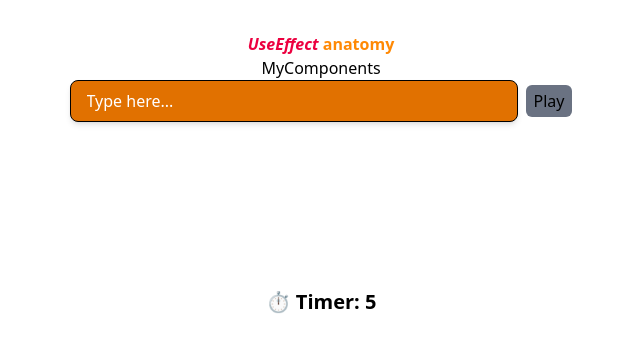
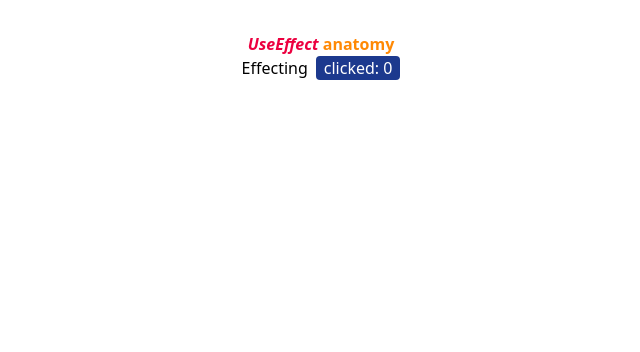
Before and after one commit to mehedihasanshohan/useEffect-anatomy, a React (Vite) app: page / in a window 1280 px wide. Shown: the top 352 px of the page, without its empty margins (319-959 px from the left). Built offline with nearby package versions, Linux system fonts and the light colour scheme; grey boxes are pictures that could not be loaded.

Commit message:
Implemented cleanup function to observe unmount behavior

```diff
--- a/src/App.jsx
+++ b/src/App.jsx
@@ -1,16 +1,15 @@
 import './App.css'
-import Timer from './compponents/cleanup/Timer'
-import MyComponents from './compponents/MyComponents'
-import VideoApp from './compponents/videoplayer/VideoApp'
+import Effecting from './compponents/cleanup/Effecting'
+ import VideoApp from './compponents/videoplayer/VideoApp'
 
 function App() {
 
   return (
    <>
     <h2 className='text-center'><span className='text-rose-600 font-bold'><i >UseEffect </i></span><span className='text-orange-400 font-bold'>anatomy</span></h2>
-   <MyComponents></MyComponents>
-    <VideoApp></VideoApp>
-    <Timer></Timer>
+   {/* <MyComponents></MyComponents> */}
+    {/* <VideoApp></VideoApp> */}
+    <Effecting></Effecting>
    </>
   )
 }
--- /dev/null
+++ b/src/compponents/cleanup/Effecting.jsx
@@ -0,0 +1,24 @@
+import React, { useEffect, useState } from 'react'
+
+const Effecting = () => {
+  const [click, setClick] = useState(0);
+
+  useEffect(()=>{
+    console.log("effecting");
+    // cleanup function
+    return ()=>{
+        console.log('cleanup')
+    }
+  });
+
+
+  return (
+    <div>Effecting
+    <button
+        className='bg-blue-900 text-white px-2 rounded-sm ml-2'
+        onClick={()=> setClick(click+1)}>clicked: {click}</button>
+    </div>
+  )
+}
+
+export default Effecting
```
